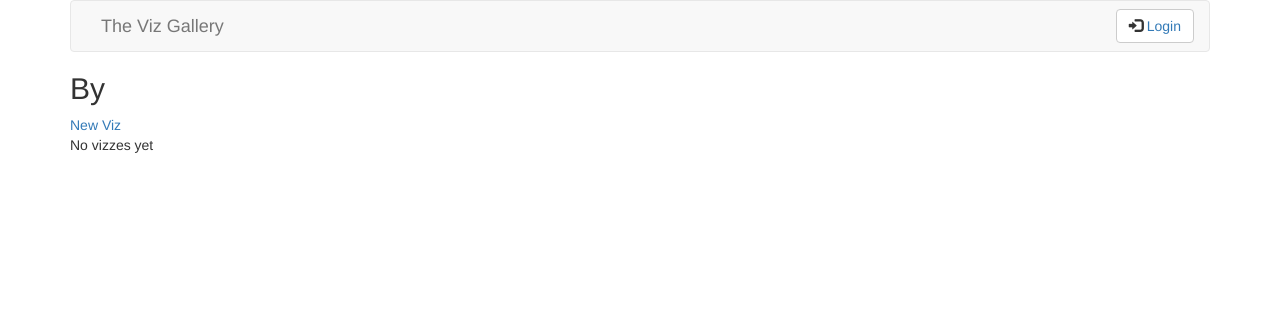
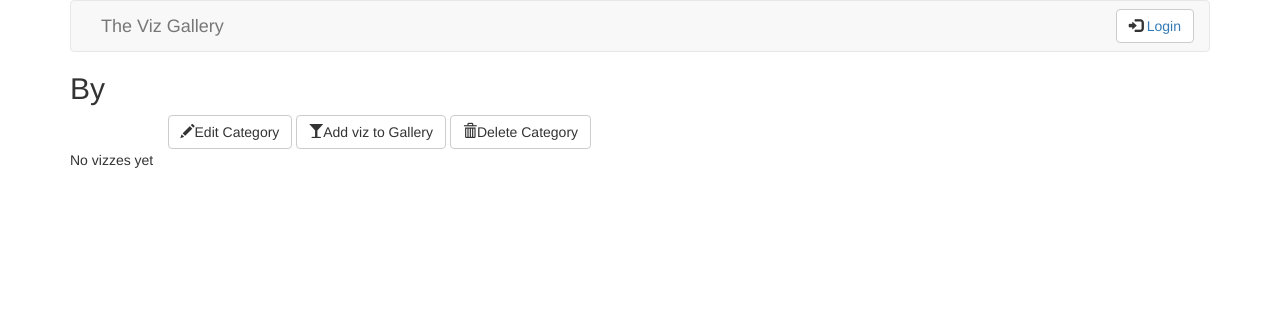
Before and after one commit to Niemzok/vizcatalog-project, a Flask app: template templates/category.html in a window 1280 px wide. Shown: the top 312 px of the page. Run offline with Flask 2, Linux system fonts and the light colour scheme; the template is opened without the code that fills it, so the values that code supplies are empty; parts of the project's set-up code (start-up, migrations or seed data) failed here and were passed over; some libraries are stand-ins or nearby versions.

Commit message:
create and view new viz

```diff
--- a/app.py
+++ b/app.py
@@ -216,7 +216,7 @@ def showLogin(  ):
 
 @app.route('/')
 def showHome():
-    if 'user_id'not in login_session:
+    if 'user_id' in login_session:
         categories = session.query(Category).order_by(asc(Category.name))
         return render_template('categories.html', categories=categories)
     else:
@@ -236,6 +236,20 @@ def newCategory():
     else:
         return render_template('newcategory.html')
 
+#Delete a Category
+@app.route('/category/<int:category_id>/delete/', methods = ['GET','POST'])
+def deleteCategory(category_id):
+    if 'username' not in login_session:
+        return redirect('/login')
+    categoryToDelete = session.query(Category).filter_by(id = category_id).one()
+    if request.method == 'POST':
+        session.delete(categoryToDelete)
+        flash('%s Successfully Deleted' % categoryToDelete.name)
+        session.commit()
+        return redirect(url_for('showHome'))
+    else:
+        return render_template('deletecategory.html',category = categoryToDelete)
+
 #show a specific category page
 
 @app.route('/category/<int:category_id>/', methods=['GET','POST'])
@@ -251,18 +265,26 @@ def newViz(category_id):
         return redirect(url_for('showHome'))
     if request.method == 'POST':
         newViz = Viz(name = request.form['name'],
-                     description = request.form['description'],
+                     descrption = request.form['description'],
                      link = request.form['link'],
                      author_name = request.form['author_name'],
                      user_id = login_session['user_id'],
                      category_id = category_id)
         session.add(newViz)
         flash('New Viz %s Successfully Created' % newViz.name)
+        print 'new Viz is here'
         session.commit()
-        return redirect(url_for('showCategory'))
+        return redirect(url_for('showCategory', category_id=category_id))
     else:
         return render_template('newviz.html')
 
+@app.route('/category/<int:category_id>/viz/<int:viz_id>', methods=['GET','POST'])
+def showViz(category_id, viz_id):
+    if 'user_id' not in login_session:
+        return redirect(url_for('showHome'))
+    else:
+        viz = session.query(Viz).filter_by(id = viz_id).one()
+        return render_template('viz.html', viz=viz)
 
 
 if __name__ == '__main__':
--- a/templates/category.html
+++ b/templates/category.html
@@ -6,12 +6,32 @@
 
 <h2>By {{category.user.name}}</h2>
 
-<a href="{{url_for('newViz', category_id=category.id)}}">New Viz</a>
+<div class="row padding-top padding-bottom">
+  <div class="col-md-1"></div>
+  <div class="col-md-11 padding-none">
+    <a href="#">
+      <button class="btn btn-default" id="">
+        <span class="glyphicon glyphicon-pencil" aria-hidden="true"></span>Edit Category
+      </button>
+    </a>
+    <a href="{{url_for('newViz', category_id = category.id )}}">
+      <button class="btn btn-default" id="">
+        <span class="glyphicon glyphicon-glass" aria-hidden="true"></span>Add viz to Gallery
+      </button>
+    </a>
+          <a href="{{url_for('deleteCategory', category_id = category.id )}}">
+      <button class="btn btn-default delete" id="">
+        <span class="glyphicon glyphicon-trash" aria-hidden="true"></span>Delete Category
+      </button>
+    </a>
+  </div>
+  <div class="col-md-7"></div>
+</div>
 
 {% if vizzes%}
 <ul>
 {% for viz in vizzes%}
-  <li> <a href="{{url_for('#', )}}">{{viz.name}}</a></li>
+  <li> <a href="{{url_for('showViz', category_id=category.id, viz_id=viz.id)}}">{{viz.name}}</a></li>
 
  {%endfor%}
  </ul>
--- a/templates/newviz.html
+++ b/templates/newviz.html
@@ -6,7 +6,7 @@
 	</div>
 	<div class="row">
 		<div class="col-md-11 col-md-offset-1 padding-none">
-			<h1>New Vizm</h1>
+			<h1>New Viz</h1>
 		</div>
 	</div>
 	<div class="row">
@@ -22,11 +22,11 @@
 					<label for="link">Link:</label>
 						<input type ="text" class="form-control" maxlength="50" name="link" placeholder="Url e.g. www.viz.com">
           <label for="link">Author Name:</label>
-						<input type ="text" class="form-control" maxlength="50" name="viz" placeholder="What is the name of the author?">
+						<input type ="text" class="form-control" maxlength="50" name="author_name" placeholder="What is the name of the author?">
 
 
 					<button type="submit" class="btn btn-default" id="submit" type="submit">
-					<span class="glyphicon glyphicon-glass" aria-hidden="true"></span>Create</button>
+					<span class="glyphicon glyphicon-floppy-disk" aria-hidden="true"></span>Create</button>
 				</div>
 			</form>
 		</div>
```
Also changed, not shown: templates/categories.html (+5 -3 lines), templates/deletecategory.html (added, +17 -0 lines), templates/viz.html (added, +28 -0 lines).
